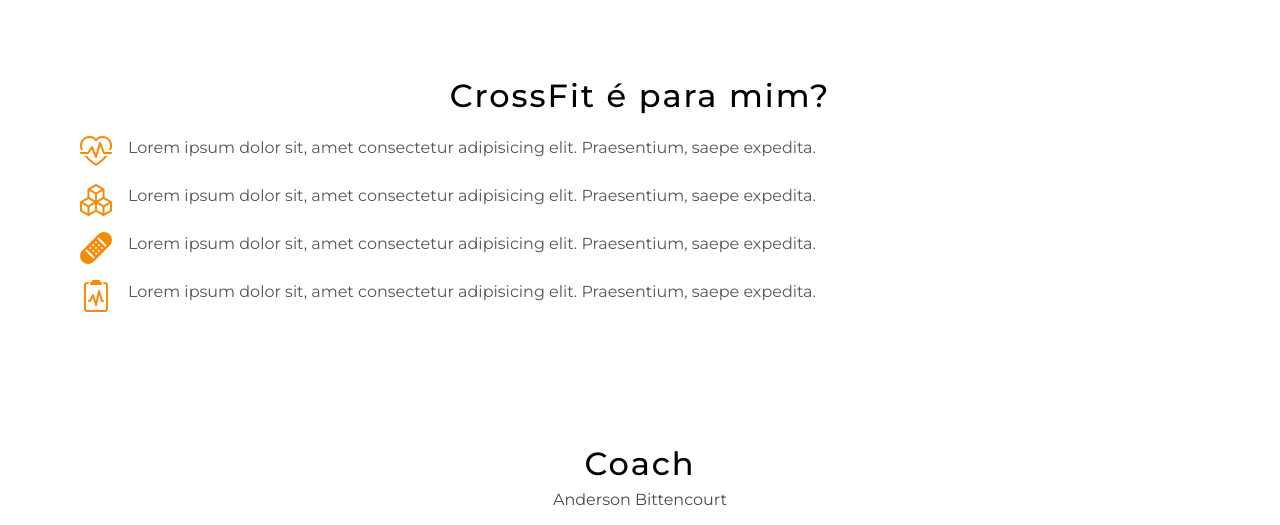
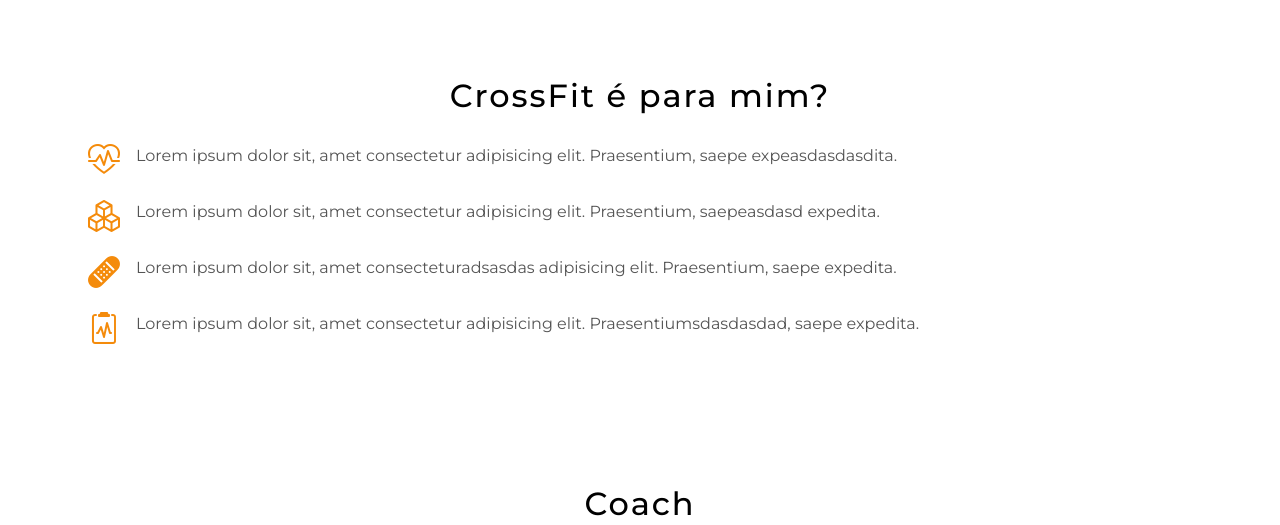
Before and after one commit to VitorFerronato/Tsar, a plain HTML site: page index.html in a window 1280 px wide. Shown: the part 1160-1685 px from the top of the page. Drawn offline with nearby package versions, Linux system fonts and the light colour scheme.

Commit message:
Update Content

```diff
--- a/css/style.css
+++ b/css/style.css
@@ -116,10 +116,10 @@
 }
 
 .home__bg{
-    /* background-image: url(./img/bg-home_fundo.jpg);
+    background-image: url(./img/bg-home_fundo.jpg);
     background-size: cover;
-    background-position: center; */
-    background-color: var(--dark-color);
+    background-position: center;
+    /* background-color: var(--dark-color); */
     height: 100vh;
 }
 
@@ -186,7 +186,8 @@
 
 .aboume__box{
     display: flex;
-    margin: 1rem;
+    margin: 1.5rem;
+    text-align: center;
 }
 
 .aboutme__icon{
@@ -365,6 +366,7 @@
 
 .footer__icons i {
     color: #fff;
+    cursor: pointer;
 }
 /* Scroll bar */
 ::-webkit-scrollbar{
--- a/index.html
+++ b/index.html
@@ -62,7 +62,7 @@
         <section class="section" id="home">
           <div class="home__bg">
             <div class="home__data">
-              <h2 class="title"> <span class="span__contrast">Time</span>  <br> Get <span class="span__contrast">fit</span></h2>
+              <h2 class="title"> <span class="span__contrast">Time</span> to <br> Get <span class="span__contrast">fit</span></h2>
 
               <div class="home__description">
                 <p class="subtitle">Lorem ipsum dolor sit amet, consectetur adipisicing elit. Nesciunt, fugit?.</p>
@@ -112,24 +112,25 @@
           <h2 class="section__title">CrossFit é para mim?</h2>
           <div class="container">
             <div class="aboutme__content">
+
               <div class="aboume__box">
                 <i class="bi bi-heart-pulse aboutme__icon"></i>
-                <p class="about__icon-span">Lorem ipsum dolor sit, amet consectetur adipisicing elit. Praesentium, saepe expedita.</p>
+                <p class="about__icon-span">Lorem ipsum dolor sit, amet consectetur adipisicing elit. Praesentium, saepe expeasdasdasdita.</p>
               </div>
 
               <div class="aboume__box">
                 <i class="bi bi-boxes aboutme__icon"></i>
-                <p class="about__icon-span">Lorem ipsum dolor sit, amet consectetur adipisicing elit. Praesentium, saepe expedita.</p>
+                <p class="about__icon-span">Lorem ipsum dolor sit, amet consectetur adipisicing elit. Praesentium, saepeasdasd expedita.</p>
               </div>
 
               <div class="aboume__box">
                 <i class="bi bi-bandaid-fill aboutme__icon"></i>
-                <p class="about__icon-span">Lorem ipsum dolor sit, amet consectetur adipisicing elit. Praesentium, saepe expedita.</p>
+                <p class="about__icon-span">Lorem ipsum dolor sit, amet consecteturadsasdas adipisicing elit. Praesentium, saepe expedita.</p>
               </div>
 
               <div class="aboume__box">
                 <i class="bi bi-clipboard2-pulse aboutme__icon"></i>
-                <p class="about__icon-span">Lorem ipsum dolor sit, amet consectetur adipisicing elit. Praesentium, saepe expedita.</p>
+                <p class="about__icon-span">Lorem ipsum dolor sit, amet consectetur adipisicing elit. Praesentiumsdasdasdad, saepe expedita.</p>
               </div>
             </div>
           </div>
--- a/js/script.js
+++ b/js/script.js
@@ -20,14 +20,12 @@
           // Toggle the "is-active" class on both the "navbar-burger" and the "navbar-menu"
           el.classList.toggle('is-active');
           $target.classList.toggle('is-active');
-
         });
       });
     }
   });
 
   /* Remove menu mobile */
-
 
   // Testimonials swiper
 
@@ -42,7 +40,6 @@
     dinamicBullets: false,
   },
 
-  mousewheel: true,
   keyboard: true,
   grabCursor: true,
 });
```
